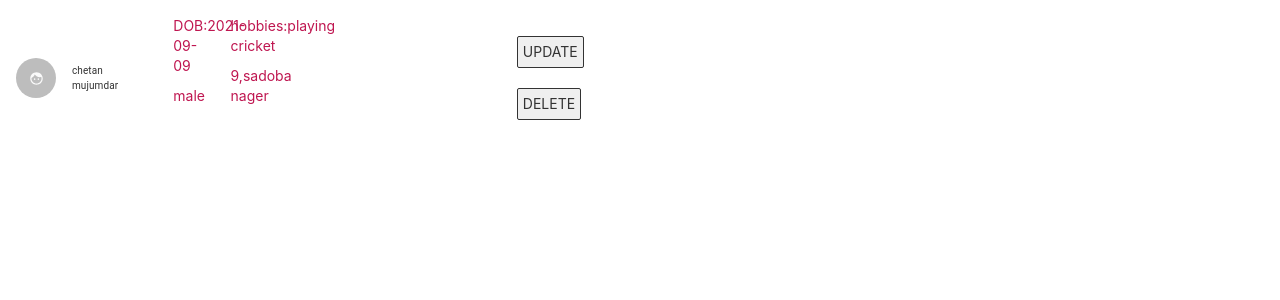
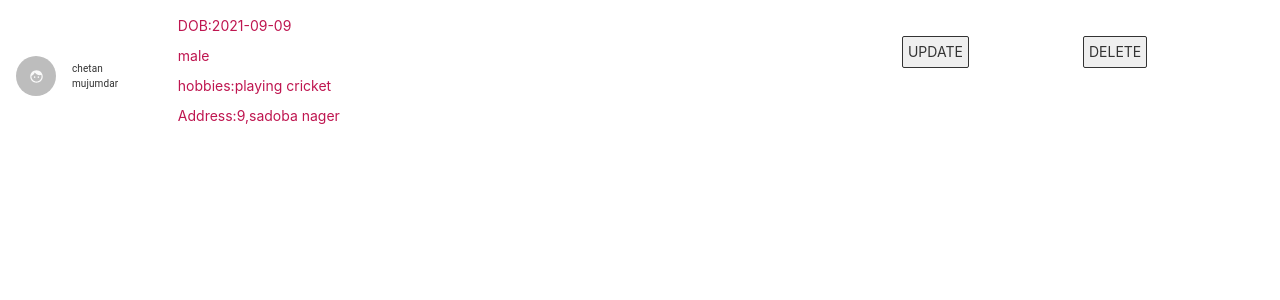
Before and after one commit to kunalkhadke01/kunalportfolio, a React (Create React App) app: page /student-detail in a window 1280 px wide. Shown: the top 300 px of the page. Built offline with nearby package versions, Linux system fonts and the light colour scheme.

Commit message:
direction

```diff
--- a/src/registrationForm.js/StudentsDetail.js
+++ b/src/registrationForm.js/StudentsDetail.js
@@ -14,7 +14,7 @@ import { connect, useDispatch } from 'react-redux';
 const useStyles = makeStyles((theme) => ({
     root: {
         width: '100%',
-        shadowColor: "//#endregion",
+        shadowColor: "#endregion",
         shadowOpacity: 0.8,
         // maxWidth: 360,
         backgroundColor: theme.palette.background.paper,
@@ -49,23 +49,23 @@ function StudentsDetail(props) {
                         </Avatar>
                     </ListItemAvatar>
                     <ListItemText primary={item.name} />
-
+                    <div class="container">
                         <div class="col-md-12">
                             <div class="row">
-                            <div class="col-md-4">
+                                <div class="col-md-8">
                                     <div >
-                                    <div class="col-sm-2">
+                                        {/* <div class="col-sm-2"> */}
                                         <p>DOB:{item.birthday}</p>
                                         <p>{item.gender}</p>
-                                    </div>
-                                    <div class="col-sm-2">
+                                        {/* </div> */}
+                                        {/* <div class="col-sm-2"> */}
                                         <p>hobbies:{item.hobbies}</p>
-                                        <p>{item.Address}</p>
-                                    </div>
+                                        <p>Address:{item.Address}</p>
+                                        {/* </div> */}
 
                                     </div>
                                 </div>
-                            <div class="col-xl-4">
+                                <div class="col-sm-2">
                                     <button className={classes.button}
                                         onClick={() => {
                                             props.history.push({
@@ -75,7 +75,7 @@ function StudentsDetail(props) {
                                         }}
                                     >Update</button>
                                 </div>
-                            <div class="col-xl-4">
+                                <div class="col-sm-2">
                                     <button className={classes.button} onClick={() => {
                                         dispatch({
                                             type: 'DATA_SUBMIT', data: [item].filter((items, index) => {
@@ -85,6 +85,7 @@ function StudentsDetail(props) {
                                         })
                                         window.location.reload()
                                     }}>Delete</button>
+                                </div>
                             </div>
                         </div>
                     </div>
```
Lines whose indentation alone changed are shown as unchanged.
